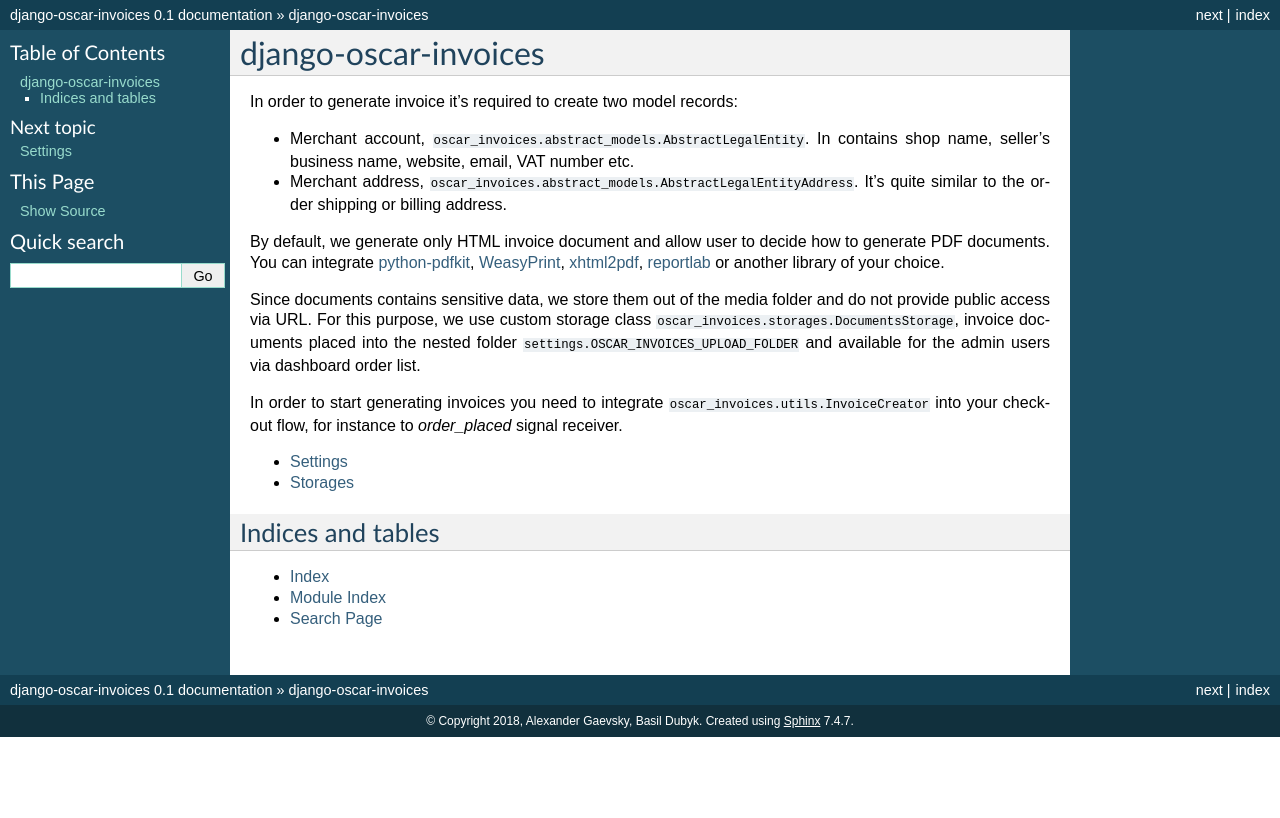
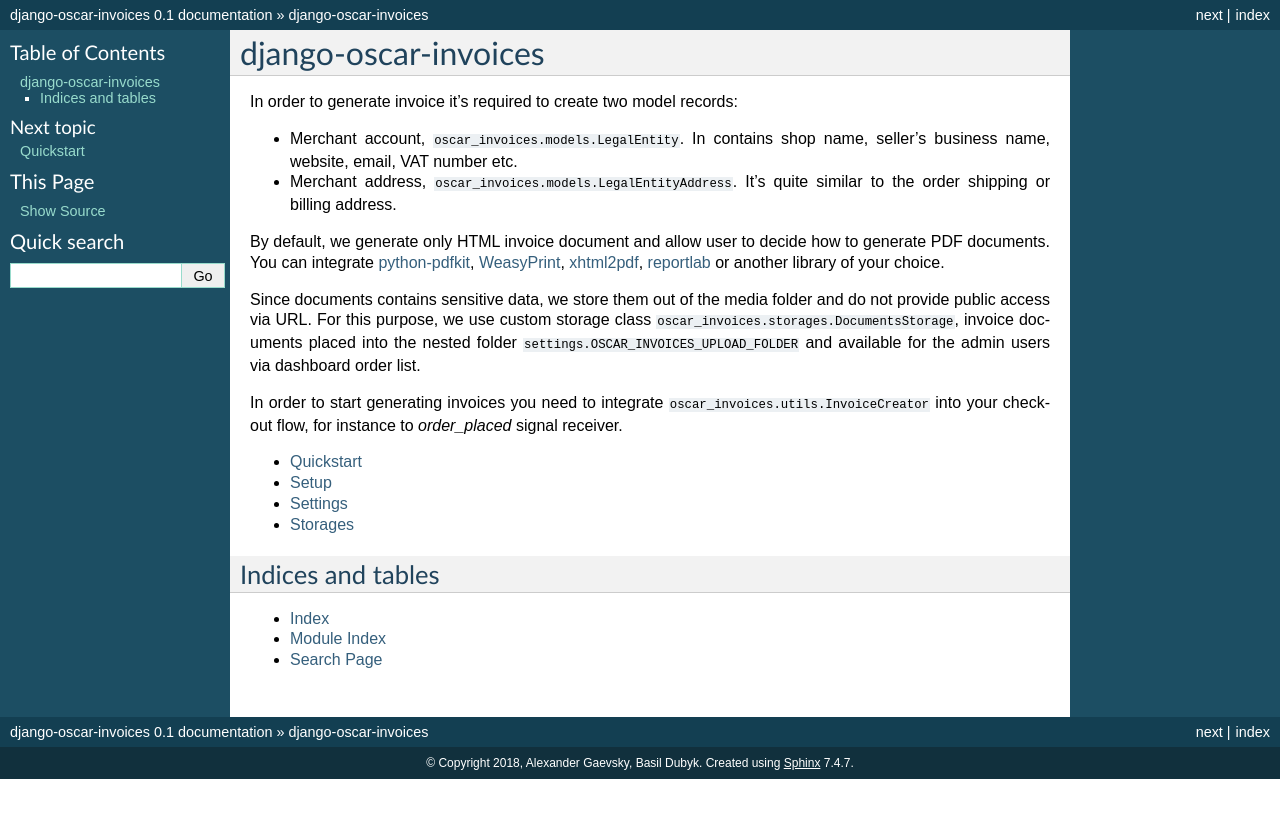
Before and after one commit to django-oscar/django-oscar-invoices, a Sphinx documentation site: the page built from docs/source/index.rst, in a window 1280 px wide. Shown: the top 818 px of the page. Built offline with Sphinx 7.4.7, drawn with Linux system fonts in a browser that asks for light colours; formulas are drawn with MathJax 3; the version number is read from the project's files by our own code.

```diff
--- a/docs/source/index.rst
+++ b/docs/source/index.rst
@@ -4,10 +4,10 @@ django-oscar-invoices
 
 In order to generate invoice it's required to create two model records:
 
-* Merchant account, ``oscar_invoices.abstract_models.AbstractLegalEntity``.
+* Merchant account, ``oscar_invoices.models.LegalEntity``.
   In contains shop name, seller's business name, website, email, VAT number etc.
 
-* Merchant address, ``oscar_invoices.abstract_models.AbstractLegalEntityAddress``. It's
+* Merchant address, ``oscar_invoices.models.LegalEntityAddress``. It's
   quite similar to the order shipping or billing address.
 
 By default, we generate only HTML invoice document and allow user to decide how to
@@ -32,6 +32,7 @@ to `order_placed` signal receiver.
 .. toctree::
    :maxdepth: 1
 
+   quickstart
    settings
    storages
 
--- a/docs/source/settings.rst
+++ b/docs/source/settings.rst
@@ -15,7 +15,7 @@ should not be publicly available (as media files).
 
 Default: ``invoices/%Y/%m/``
 
-The location within the ``MEDIA_ROOT`` folder that is used to store product images.
+The location within the ``MEDIA_ROOT`` folder that is used to store generated invoices.
 The folder name can contain date format strings as described in the `Django Docs`_.
 
 .. _`Django Docs`: https://docs.djangoproject.com/en/stable/ref/models/fields/#filefield
```
Also changed, not shown: README.rst (+20 -7 lines), docs/source/quickstart.rst (added, +22 -0 lines).
